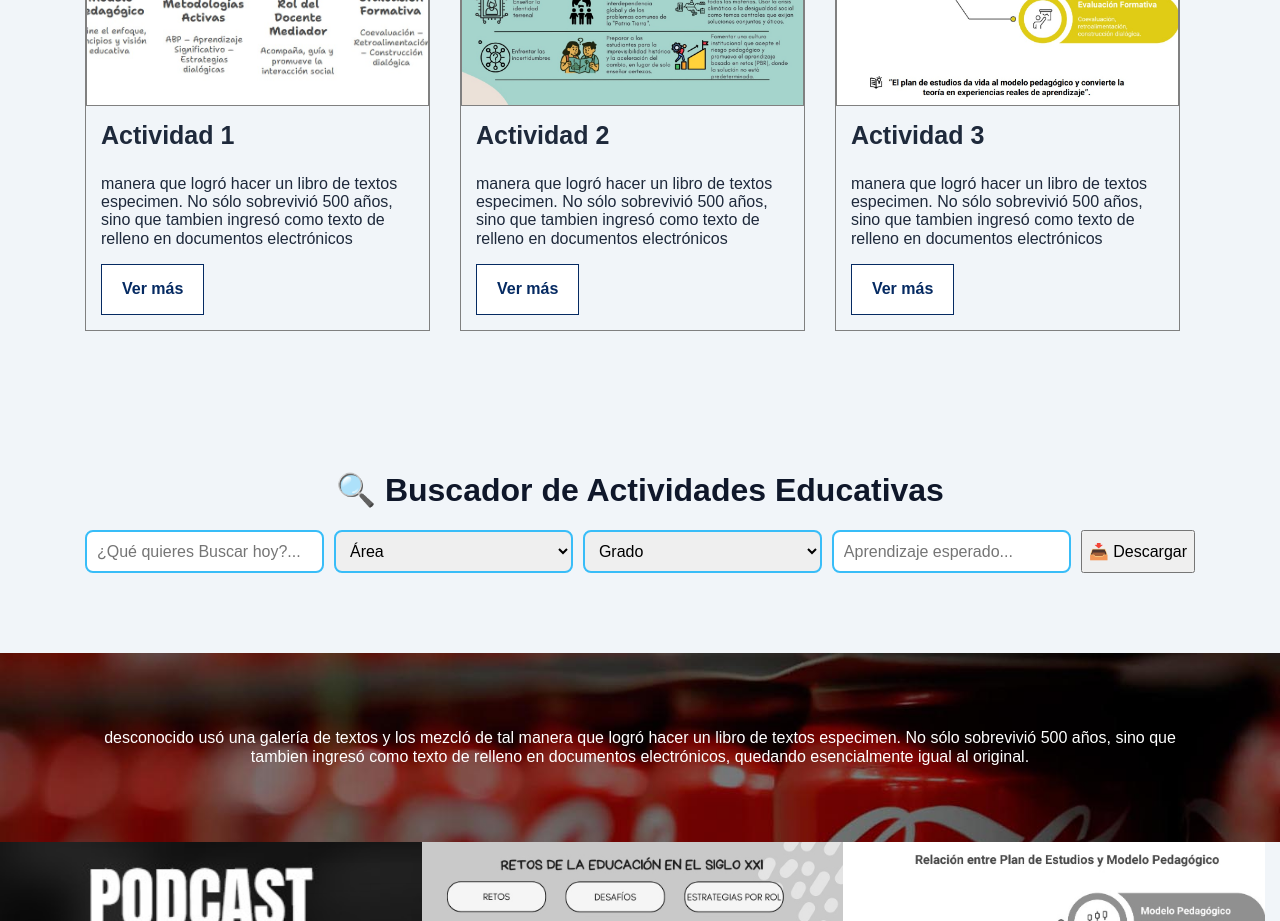
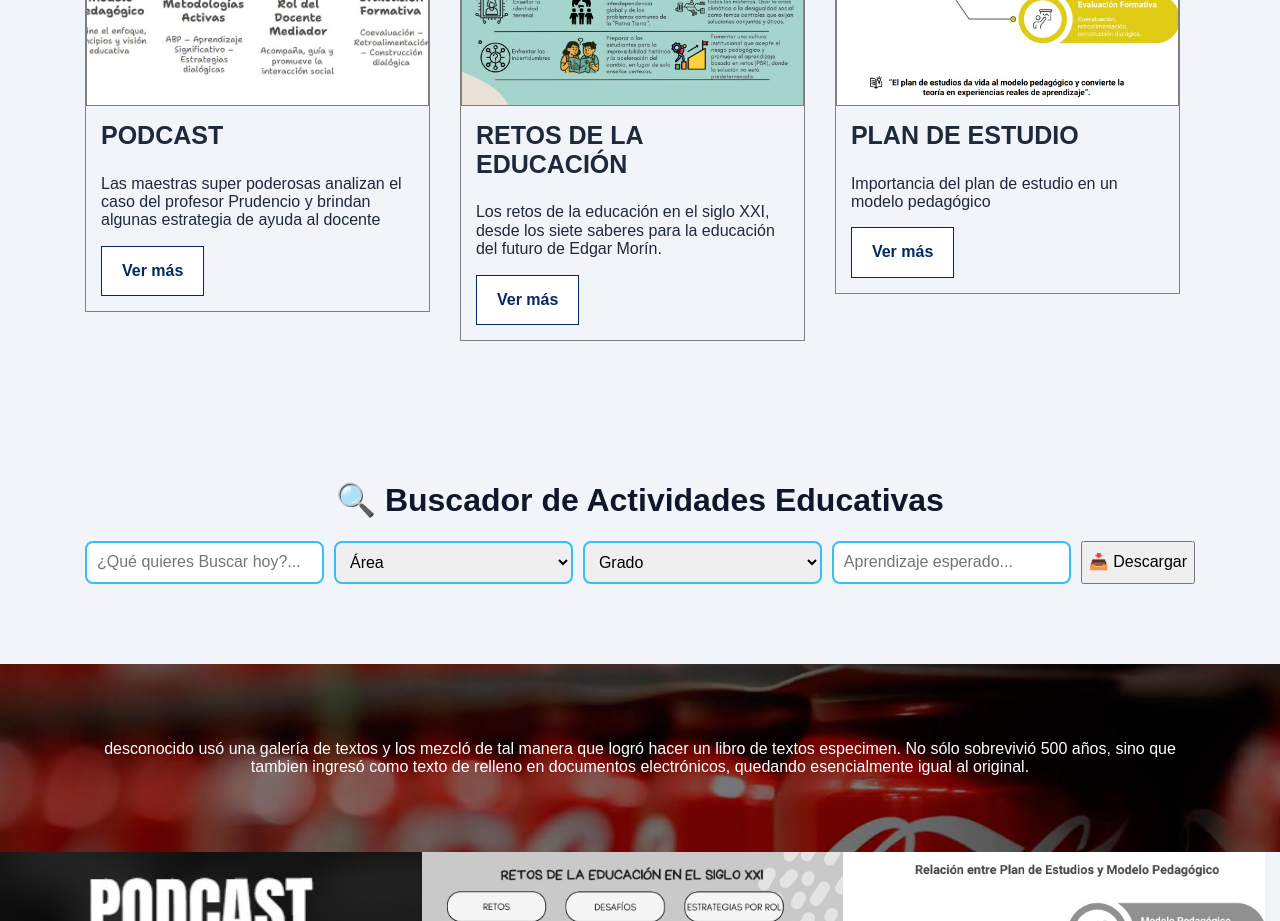
Before and after one commit to yvegav-lab/Rodania_aprende, a website: page public/index.html in a window 1280 px wide. Shown: the part 1260-2181 px from the top of the page. Drawn offline with Linux system fonts and the light colour scheme; no server answers; grey boxes are pictures that could not be loaded; files whose address does not match are found by name.

Commit message:
Primer commit del proyecto Rodania Aprende

```diff
--- a/public/index.html
+++ b/public/index.html
@@ -57,13 +57,13 @@
                       <div class="bloque-img-servicio cuadrado-perfecto">
                         <img src="img/servicio4.jpg">
                         <iframe loading="lazy" style="position: absolute; width: 100%; height: 100%; top: 0; left: 0; border: none; padding: 0;margin: 0;"
-    src="https://www.canva.com/design/DAG4KBrCWJE/YXOSBFVnVwrpTNnMbTqZuQ/watch?embed" allowfullscreen="allowfullscreen" allow="fullscreen">
-  </iframe>
+                           src="https://www.canva.com/design/DAG4KBrCWJE/YXOSBFVnVwrpTNnMbTqZuQ/watch?embed" allowfullscreen="allowfullscreen" allow="fullscreen">
+                         </iframe>
                       </div>
 
                       <div class="bloque-contenido-servicio">
-                        <h3>Actividad 1</h3>
-                        <p>manera que logró hacer un libro de textos especimen. No sólo sobrevivió 500 años, sino que tambien ingresó como texto de relleno en documentos electrónicos
+                        <h3>PODCAST</h3>
+                        <p> Las maestras super poderosas analizan el caso del profesor Prudencio y brindan algunas estrategia de ayuda al docente
                         </p>
                         <a href="#" class="boton boton-blanco">Ver más</a>
                       </div>
@@ -82,8 +82,8 @@
                       </div>
 
                       <div class="bloque-contenido-servicio">
-                        <h3>Actividad 2</h3>
-                        <p>manera que logró hacer un libro de textos especimen. No sólo sobrevivió 500 años, sino que tambien ingresó como texto de relleno en documentos electrónicos
+                        <h3>RETOS DE LA EDUCACIÓN</h3>
+                        <p>Los retos de la educación en el siglo XXI, desde los siete saberes para la educación del futuro de Edgar Morín.
                         </p>
                         <a href="#" class="boton boton-blanco">Ver más</a>
                       </div>
@@ -101,8 +101,8 @@
                       </div>
 
                       <div class="bloque-contenido-servicio">
-                        <h3>Actividad 3</h3>
-                        <p>manera que logró hacer un libro de textos especimen. No sólo sobrevivió 500 años, sino que tambien ingresó como texto de relleno en documentos electrónicos
+                        <h3>PLAN DE ESTUDIO</h3>
+                        <p>Importancia del plan de estudio en un modelo pedagógico
                         </p>
                         <a href="#" class="boton boton-blanco">Ver más</a>
                       </div>
```
